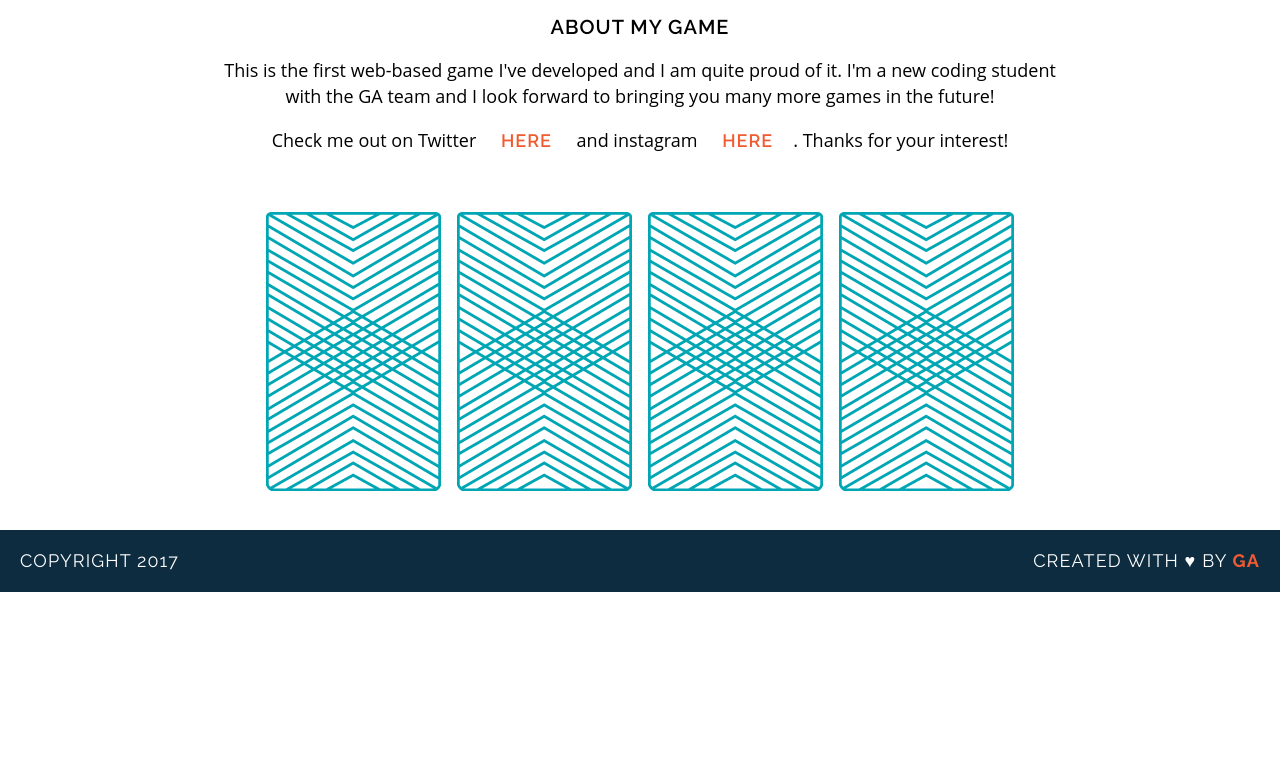
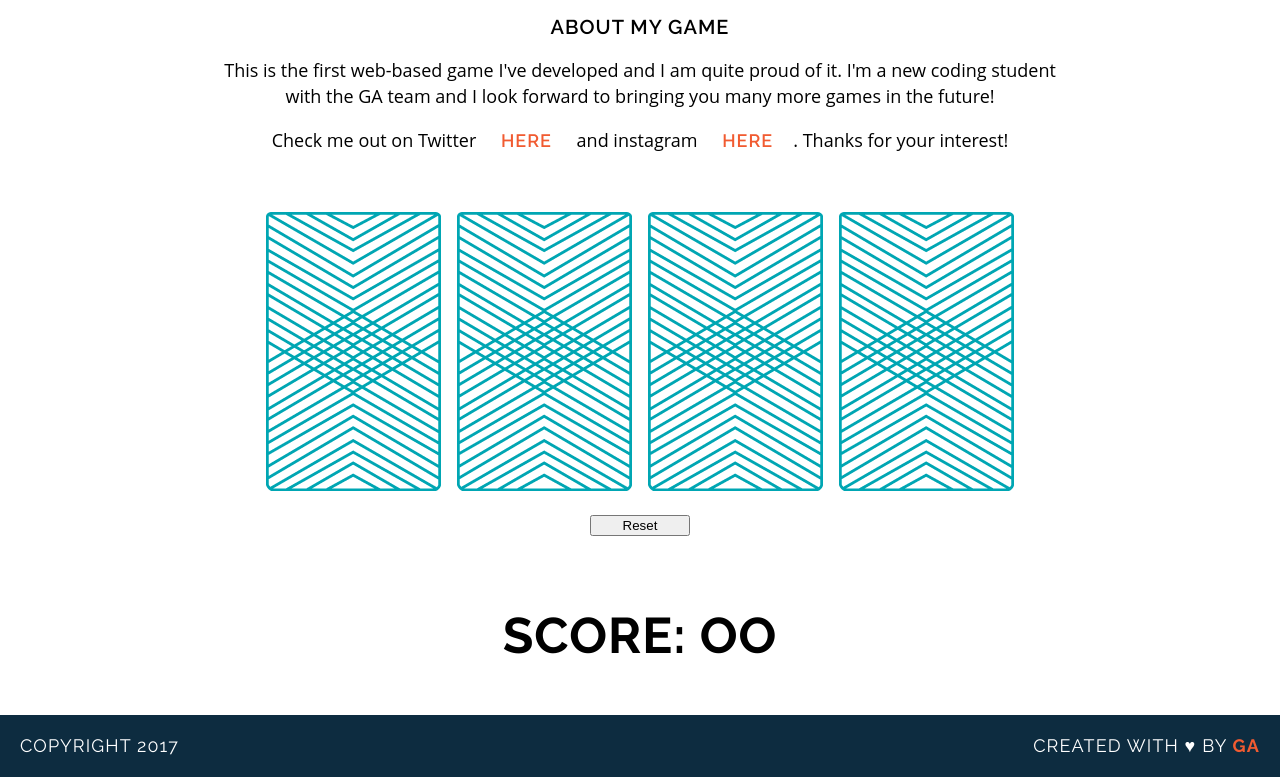
Before and after one commit to Aoliveras/memory_game, a plain HTML site: page index.html in a window 1280 px wide. Shown: the part 340-1117 px from the top of the page. Before the commit the page ends 932 px from the top, so only its background shows below. Drawn offline with Linux system fonts and the light colour scheme; a web font is replaced by a local one.

Commit message:
added game logic, reset and score basics

```diff
--- a/css/style.css
+++ b/css/style.css
@@ -68,6 +68,13 @@ h2 {
 	font-size: 20px;
 }
 
+h3 {
+	font-family: "Raleway", san-serif;
+	letter-spacing: 1px;
+	font-weight: 700;
+	font-size: 50px;
+}
+
 p {
 	font-family: "Droid Serif", serif;
 	line-height: 26px;
--- a/index.html
+++ b/index.html
@@ -32,6 +32,8 @@
 		<p>Check me out on Twitter <a href="#">here</a> and instagram <a href="#">here</a>. Thanks for your interest!</p>
 		<div id="game-board" class="board clearfix">
 		</div>
+		<input type='reset' style='width:100px;margin:20px 50%;position:relative;left:-50px;' onclick="window.location.reload()">
+		<h3 id= "score">Score: OO</h3>
 	</main>
 	<footer class="clearfix">
 		<p class="copyright">Copyright 2017</p>
--- a/js/main.js
+++ b/js/main.js
@@ -24,9 +24,13 @@ cardImage: "king-of-diamonds.png"
 
 var cardsInPlay = [];
 
+var scoreBoard = " ";
+
 var checkForMatch = function () {
 	if (cardsInPlay[0] === cardsInPlay[1]) {
 			alert("You found a match!");
+			//trying to get score to chanfge when a match is found
+			document.getElementById('score').innerText = "Score: O1";
 			} else {
 				alert("Sorry, try again");
 			}
```
